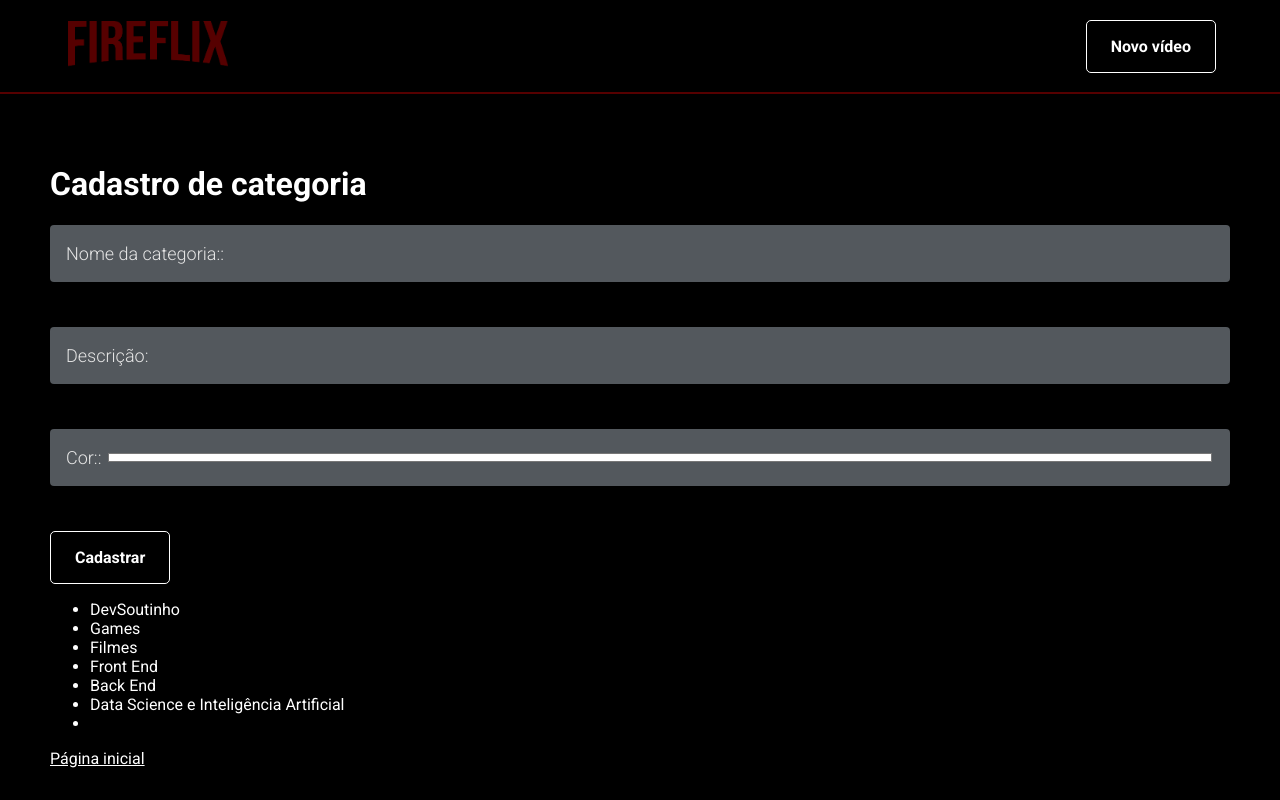
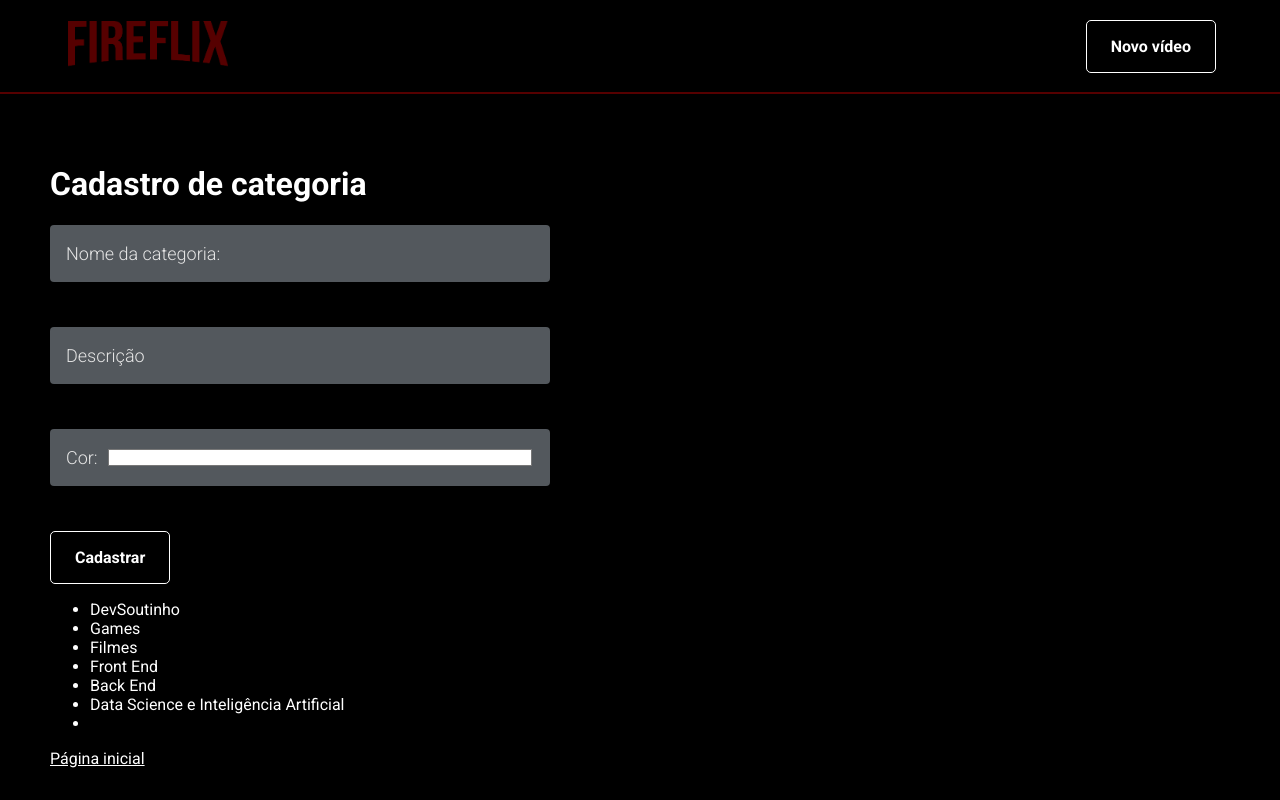
Before and after one commit to WagnerEsser/fireflix, a React (Create React App) app: page /registrations/create/category in a window 1280 px wide. Shown: the top 800 px of the page. Built offline with nearby package versions, Linux system fonts and the light colour scheme; data requests are answered from the project's data file.

Commit message:
movie register

```diff
--- a/src/components/form-field/FormField.tsx
+++ b/src/components/form-field/FormField.tsx
@@ -4,16 +4,17 @@ import { FormFieldWrapper, Label, Input, Text } from './styles'
 interface IProps {
     label: string
     name: string
-    value: string
+    value?: string
     type?: string
     suggestions?: string[]
+    error?: boolean
     onChange(values: unknown): void
 }
 
 const FormField = (props: IProps) => {
     const { label, type, name, value, onChange, suggestions = [] } = props
     const fieldId = `id_${name}`
-    const hasValue = Boolean(value.length)
+    const hasValue = !!value
     const hasSuggestions = Boolean(suggestions.length)
 
     return (
@@ -25,13 +26,14 @@ const FormField = (props: IProps) => {
                     value={value}
                     name={name}
                     hasValue={hasValue}
-                    onChange={onChange}
                     autoComplete={hasSuggestions ? 'off' : 'on'}
                     list={
                         hasSuggestions ? `suggestionFor_${fieldId}` : undefined
                     }
+                    error={props.error}
+                    onChange={onChange}
                 />
-                <Text>{label}:</Text>
+                <Text>{label}</Text>
                 {hasSuggestions && (
                     <datalist id={`suggestionFor_${fieldId}`}>
                         {suggestions.map(suggestion => (
--- a/src/components/form-field/styles.ts
+++ b/src/components/form-field/styles.ts
@@ -2,6 +2,7 @@ import styled, { css } from 'styled-components'
 
 export const FormFieldWrapper = styled.div`
     position: relative;
+    max-width: 500px;
     textarea {
         min-height: 150px;
     }
@@ -32,6 +33,7 @@ export const Text = styled.span`
 
 interface IInputProps {
     hasValue: boolean
+    error?: boolean | undefined
 }
 
 export const Input = styled.input<IInputProps>`
@@ -43,9 +45,7 @@ export const Input = styled.input<IInputProps>`
     font-size: 18px;
 
     outline: 0;
-    border: 0;
-    border-top: 4px solid transparent;
-    border-bottom: 4px solid #53585d;
+    border: ${({ error }) => (error ? '1px solid red' : 0)};
 
     padding: 16px 16px;
     margin-bottom: 45px;
--- a/src/hooks/useForm.ts
+++ b/src/hooks/useForm.ts
@@ -1,3 +1,4 @@
+/* eslint-disable @typescript-eslint/no-explicit-any */
 import { useState } from 'react'
 
 const useForm = (initialValues: any) => {
--- a/src/pages/registrations/Movie.tsx
+++ b/src/pages/registrations/Movie.tsx
@@ -1,5 +1,5 @@
-import React, { useEffect, useState } from 'react'
-import { Link } from 'react-router-dom'
+import React, { useCallback, useEffect, useMemo, useState } from 'react'
+import { Link, useHistory } from 'react-router-dom'
 import PageDefault from '../../components/PageDefault'
 import styled from 'styled-components'
 import FormField from '../../components/form-field/FormField'
@@ -13,15 +13,37 @@ const VideoWrapper = styled.div`
     padding: 50px;
 `
 
+const INITITAL_STATE: IMovieInput = {
+    title: '',
+    url: '',
+    categoryId: ''
+}
+
+const Form = styled.form`
+    margin-bottom: 20px;
+`
+
+const validFields = (values: IMovieInput) => {
+    const errors = []
+    if (!values.url.length) {
+        errors.push('url')
+    }
+    if (!values.title.length) {
+        errors.push('title')
+    }
+    if (!values.categoryId.length) {
+        errors.push('categoryId')
+    }
+
+    return errors
+}
+
 const Video = () => {
     const [categories, setCategories] = useState<TCategory[]>([])
+    const { handleChange: onChange, values } = useForm(INITITAL_STATE)
+    const [errors, setErrors] = useState<string[]>([])
     const categoryTitles = categories.map(({ name }) => name)
-
-    const { handleChange, values } = useForm({
-        title: 'Vídeo padrão',
-        url: 'https://www.youtube.com/watch?v=NhUr8cwDiiM',
-        categoryId: 'Front End'
-    })
+    const history = useHistory()
 
     useEffect(() => {
         CategoryRepository.getCategories().then(categoriesFromServer => {
@@ -29,22 +51,38 @@ const Video = () => {
         })
     }, [])
 
-    const handleSubmit = () => (event: React.FormEvent<HTMLFormElement>) => {
+    const handleChange = useCallback(
+        (field: string) => (value?: string) => {
+            console.log(value)
+            onChange(value)
+            setErrors(errors => errors.filter(item => item !== field))
+        },
+        [onChange]
+    )
+
+    const handleSubmit = (event: React.FormEvent<HTMLFormElement>) => {
+        event.stopPropagation()
         event.preventDefault()
+        const newErrors = validFields(values)
+
+        if (newErrors.length) {
+            setErrors(newErrors)
+            return
+        }
 
         const categorySelected = categories.find(
             category => category.name === values.category
         )
 
         const movieInput: IMovieInput = {
-            title: values.title,
-            url: values.url,
+            ...values,
             categoryId: categorySelected?.id || ''
         }
 
         MovieRepository.create(movieInput)
             .then(() => {
-                console.log('Vídeo cadastrado com sucesso!')
+                alert('Vídeo cadastrado com sucesso!')
+                history.push('/')
             })
             .catch(err => {
                 console.log(err)
@@ -52,44 +90,44 @@ const Video = () => {
             })
     }
 
+    const fields = useMemo(
+        () => [
+            { label: 'Título do vídeo', name: 'title' },
+            { label: 'Descrição', name: 'description' },
+            { label: 'URL', name: 'url' },
+            {
+                label: 'Categoria',
+                name: 'categoryId',
+                suggestions: categoryTitles
+            }
+        ],
+        [categoryTitles]
+    )
+
+    const renderFields = useMemo(
+        () =>
+            fields.map(field => (
+                <FormField
+                    key={field.name}
+                    label={field.label}
+                    name={field.name}
+                    value={values[field.name]}
+                    suggestions={field.suggestions}
+                    error={!!errors.find(item => item === field.name)}
+                    onChange={handleChange(field.name)}
+                />
+            )),
+        [fields, values, errors, handleChange]
+    )
+
     return (
         <PageDefault>
             <VideoWrapper>
                 <h1>Cadastro de vídeo</h1>
-
-                <form onSubmit={handleSubmit}>
-                    <FormField
-                        label='Título do vídeo'
-                        name='title'
-                        value={values.title}
-                        onChange={handleChange}
-                    />
-                    <FormField
-                        label='URL'
-                        name='url'
-                        value={values.url}
-                        onChange={handleChange}
-                    />
-                    <FormField
-                        label='Categoria'
-                        name='categoryId'
-                        value={values.categoryId}
-                        onChange={handleChange}
-                    />
-                    <FormField
-                        label='Categoria'
-                        name='category'
-                        value={values.category}
-                        onChange={handleChange}
-                        suggestions={categoryTitles}
-                    />
-
+                <Form onSubmit={handleSubmit}>
+                    {renderFields}
                     <Button type='submit'>Cadastrar</Button>
-                </form>
-
-                <br />
-                <br />
-
+                </Form>
                 <Link to='/registrations/create/category'>
                     Cadastrar categoria
                 </Link>
```
